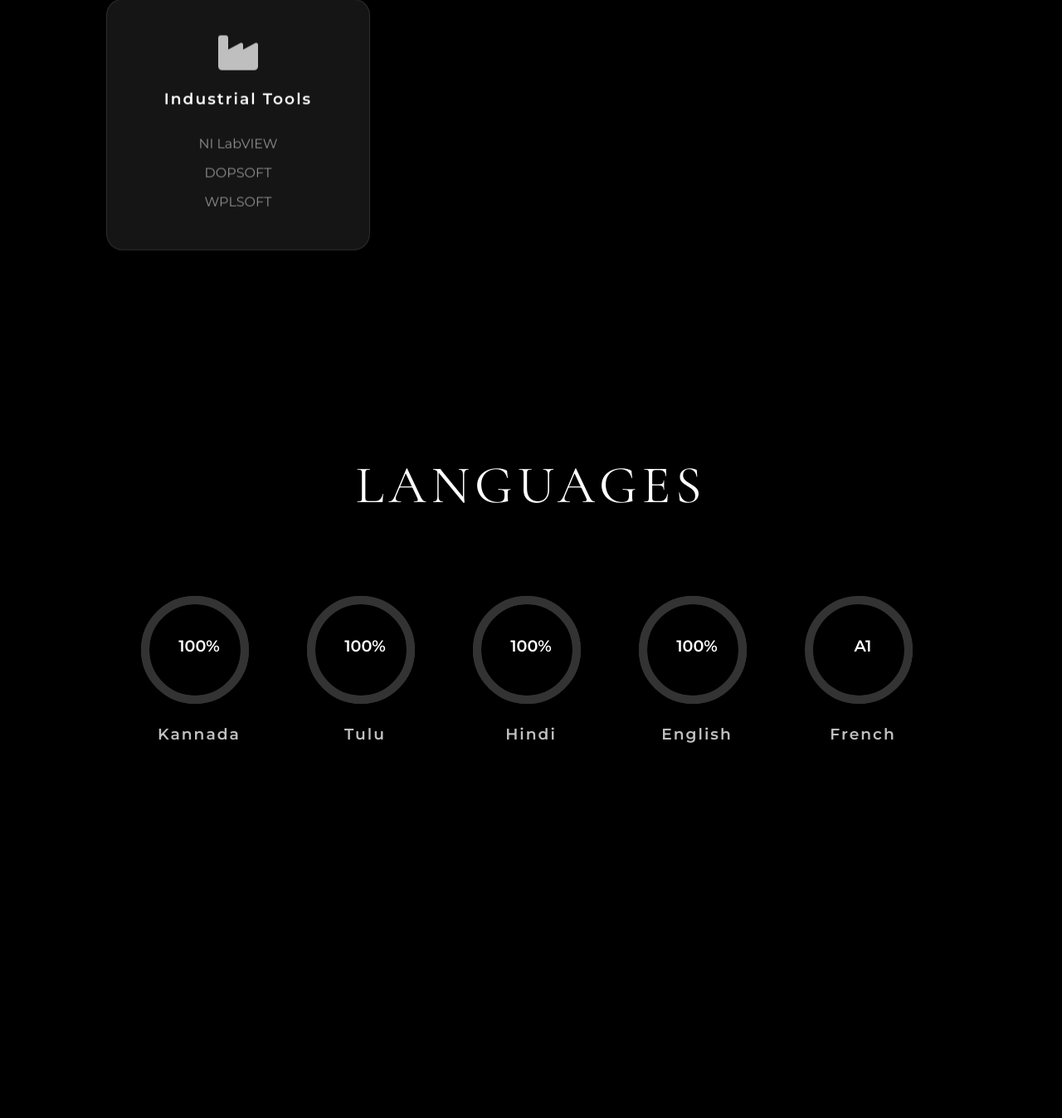
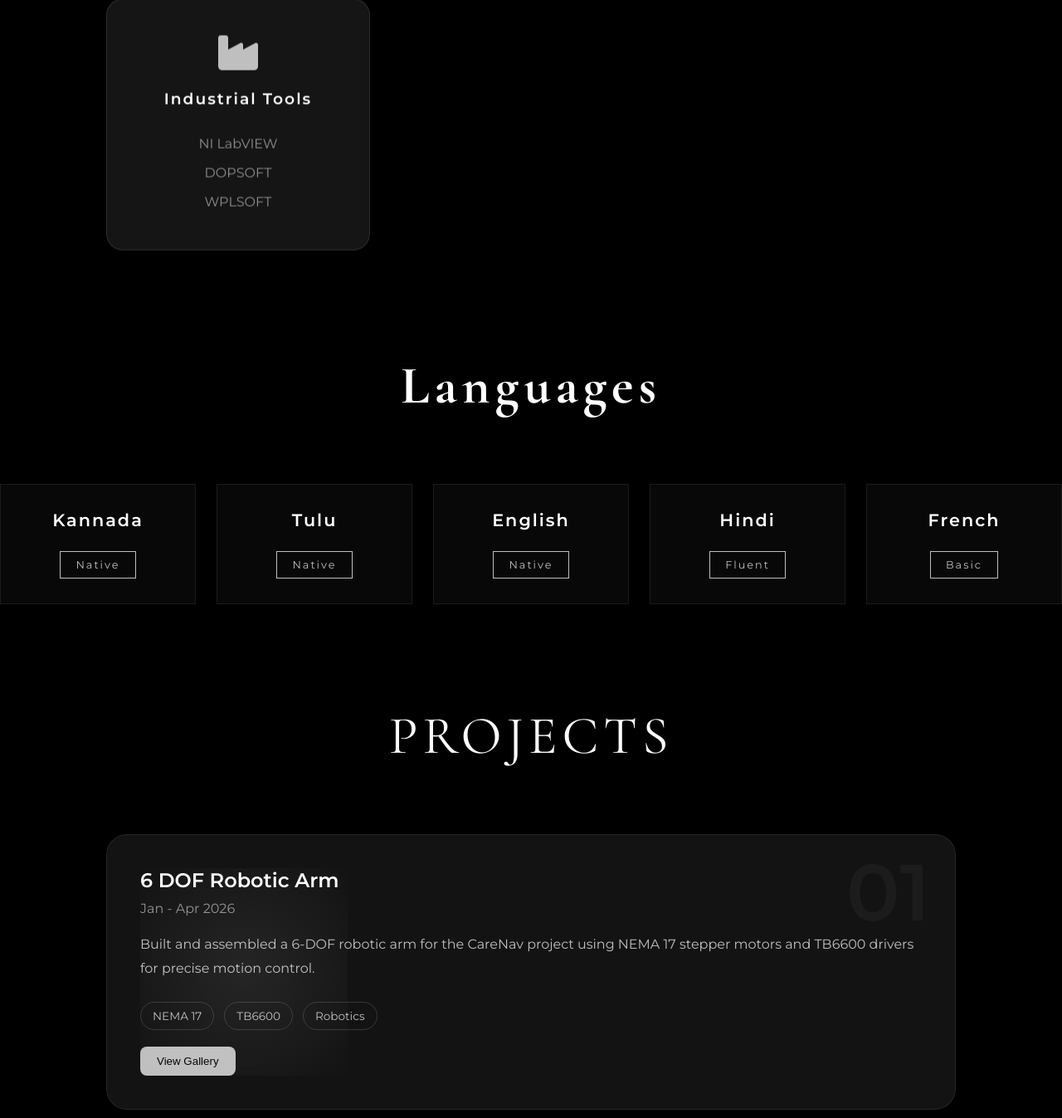
Before and after one commit to sadashivaipatil/sadashiv, a Python web app: template templates/index.html in a window 1280 px wide. Shown: the part 2315-3662 px from the top of the page at 83% size. Run offline with Jinja, Linux system fonts and the light colour scheme; the template is opened without the code that fills it, so the values that code supplies are empty.

Commit message:
first commit

```diff
--- a/static/style.css
+++ b/static/style.css
@@ -595,92 +595,83 @@ nav a:hover{
    LANGUAGES SECTION
 ========================== */
 
-.languages{
+/* ==========================
+   LANGUAGES
+========================== */
 
-    min-height:100vh;
+.language-grid{
 
-    padding:120px 10%;
-}
+    display:grid;
 
-.language-container{
+    grid-template-columns:
+    repeat(auto-fit,minmax(220px,1fr));
 
-    display:flex;
+    gap:25px;
 
-    flex-wrap:wrap;
-
-    justify-content:center;
-
-    gap:50px;
+    margin-top:50px;
 }
 
 .language-card{
 
+    background:
+    rgba(255,255,255,0.03);
+
+    border:
+    1px solid rgba(255,255,255,0.08);
+
+    padding:30px;
+
     text-align:center;
+
+    transition:.4s;
+
+    backdrop-filter:blur(10px);
 }
 
-.circle{
+.language-card:hover{
 
-    position:relative;
+    transform:translateY(-10px);
 
-    width:150px;
-    height:150px;
-}
+    border-color:#BFBFBF;
 
-.circle svg{
-
-    width:150px;
-    height:150px;
-
-    transform:rotate(-90deg);
-}
-
-.circle svg circle{
-
-    fill:none;
-
-    stroke:#333;
-
-    stroke-width:10;
-
-    cx:70;
-    cy:70;
-    r:60;
-}
-
-.progress{
-
-    stroke:#BFBFBF;
-
-    stroke-dasharray:377;
-
-    stroke-dashoffset:377;
-
-    stroke-linecap:round;
-
-    transition:2s ease;
-}
-
-.number{
-
-    position:absolute;
-
-    top:50%;
-    left:50%;
-
-    transform:translate(-50%,-50%);
-
-    font-size:1.2rem;
-
-    color:white;
-
-    font-weight:600;
+    box-shadow:
+    0 0 20px rgba(191,191,191,0.15);
 }
 
 .language-card h3{
 
-    margin-top:20px;
+    color:#ffffff;
+
+    margin-bottom:15px;
+
+    font-size:1.3rem;
+
+    letter-spacing:2px;
+}
+
+.language-card span{
 
     color:#BFBFBF;
+
+    font-size:0.95rem;
+
+    text-transform:uppercase;
+
+    letter-spacing:2px;
+}
+.language-badge{
+
+    display:inline-block;
+
+    margin-top:10px;
+
+    padding:8px 18px;
+
+    border:1px solid #BFBFBF;
+
+    color:#BFBFBF;
+
+    font-size:.8rem;
 
     letter-spacing:2px;
 }
--- a/templates/index.html
+++ b/templates/index.html
@@ -5,7 +5,7 @@
     <meta charset="UTF-8">
     <meta name="viewport" content="width=device-width, initial-scale=1.0">
 
-    <title>Sadashiva Patil | Portfolio</title>
+    <title>Sadashiva I Patil | Portfolio</title>
 
     <!-- Fonts -->
     <link href="https://fonts.googleapis.com/css2?family=Cormorant+Garamond:wght@400;500;600;700&family=Montserrat:wght@300;400;500;600&display=swap" rel="stylesheet">
@@ -184,7 +184,7 @@
         <div class="about-text reveal-right">
 
             <h3>
-                Hi, I'm Sadashiva Patil.
+                Hi, I'm Sadashiva I Patil.
             </h3>
 
             <p>
@@ -291,65 +291,45 @@
 
 <section class="languages" id="languages">
 
-    <div class="section-title">
-        LANGUAGES
-    </div>
+    <h2 class="section-title">
+        Languages
+    </h2>
 
-    <div class="language-container">
+    <div class="language-grid">
 
         <div class="language-card reveal-up">
-            <div class="circle" data-percent="100">
-                <svg>
-                    <circle cx="70" cy="70" r="60"></circle>
-                    <circle class="progress" cx="70" cy="70" r="60"></circle>
-                </svg>
-                <div class="number">100%</div>
+            <h3>Kannada</h3>
+            <div class="language-badge">
+                Native
             </div>
-            <h3>Kannada</h3>
         </div>
 
         <div class="language-card reveal-up">
-            <div class="circle" data-percent="100">
-                <svg>
-                    <circle cx="70" cy="70" r="60"></circle>
-                    <circle class="progress" cx="70" cy="70" r="60"></circle>
-                </svg>
-                <div class="number">100%</div>
+            <h3>Tulu</h3>
+            <div class="language-badge">
+                Native
             </div>
-            <h3>Tulu</h3>
         </div>
 
         <div class="language-card reveal-up">
-            <div class="circle" data-percent="100">
-                <svg>
-                    <circle cx="70" cy="70" r="60"></circle>
-                    <circle class="progress" cx="70" cy="70" r="60"></circle>
-                </svg>
-                <div class="number">100%</div>
+            <h3>English</h3>
+            <div class="language-badge">
+                Native
             </div>
-            <h3>Hindi</h3>
         </div>
 
         <div class="language-card reveal-up">
-            <div class="circle" data-percent="100">
-                <svg>
-                    <circle cx="70" cy="70" r="60"></circle>
-                    <circle class="progress" cx="70" cy="70" r="60"></circle>
-                </svg>
-                <div class="number">100%</div>
+            <h3>Hindi</h3>
+           <div class="language-badge">
+                Fluent
             </div>
-            <h3>English</h3>
         </div>
 
         <div class="language-card reveal-up">
-            <div class="circle" data-percent="60">
-                <svg>
-                    <circle cx="70" cy="70" r="60"></circle>
-                    <circle class="progress" cx="70" cy="70" r="60"></circle>
-                </svg>
-                <div class="number">A1</div>
+            <h3>French</h3>
+            <div class="language-badge">
+                Basic
             </div>
-            <h3>French</h3>
         </div>
 
     </div>
```
